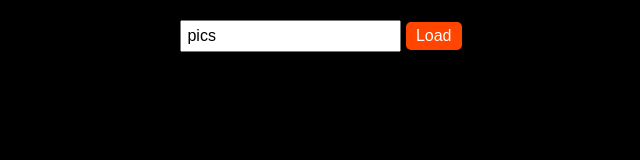
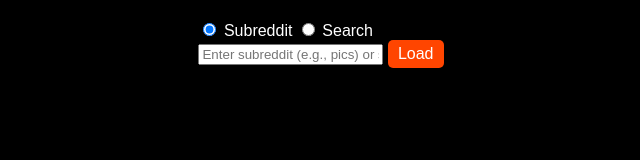
Before and after one commit to bidrah/bidrah.github.io, a plain HTML site: page redlit.html in a window 1280 px wide. Shown: the whole page, without its empty margins (319-959 px from the left). Drawn offline with Linux system fonts and the light colour scheme.

Commit message:
Update redlit.html

```diff
--- a/redlit.html
+++ b/redlit.html
@@ -9,8 +9,12 @@
 <body>
     <div class="container">
         <div class="input-container">
-            <input type="text" id="subredditInput" placeholder="Enter subreddit (e.g., pics)">
-            <button onclick="loadSubreddit()">Load</button>
+            <div class="mode-select">
+                <label><input type="radio" name="mode" value="subreddit" checked> Subreddit</label>
+                <label><input type="radio" name="mode" value="search"> Search</label>
+            </div>
+            <input type="text" id="inputField" placeholder="Enter subreddit (e.g., pics) or search term">
+            <button onclick="loadContent()">Load</button>
         </div>
         <div id="feed" class="feed"></div>
     </div>
```
